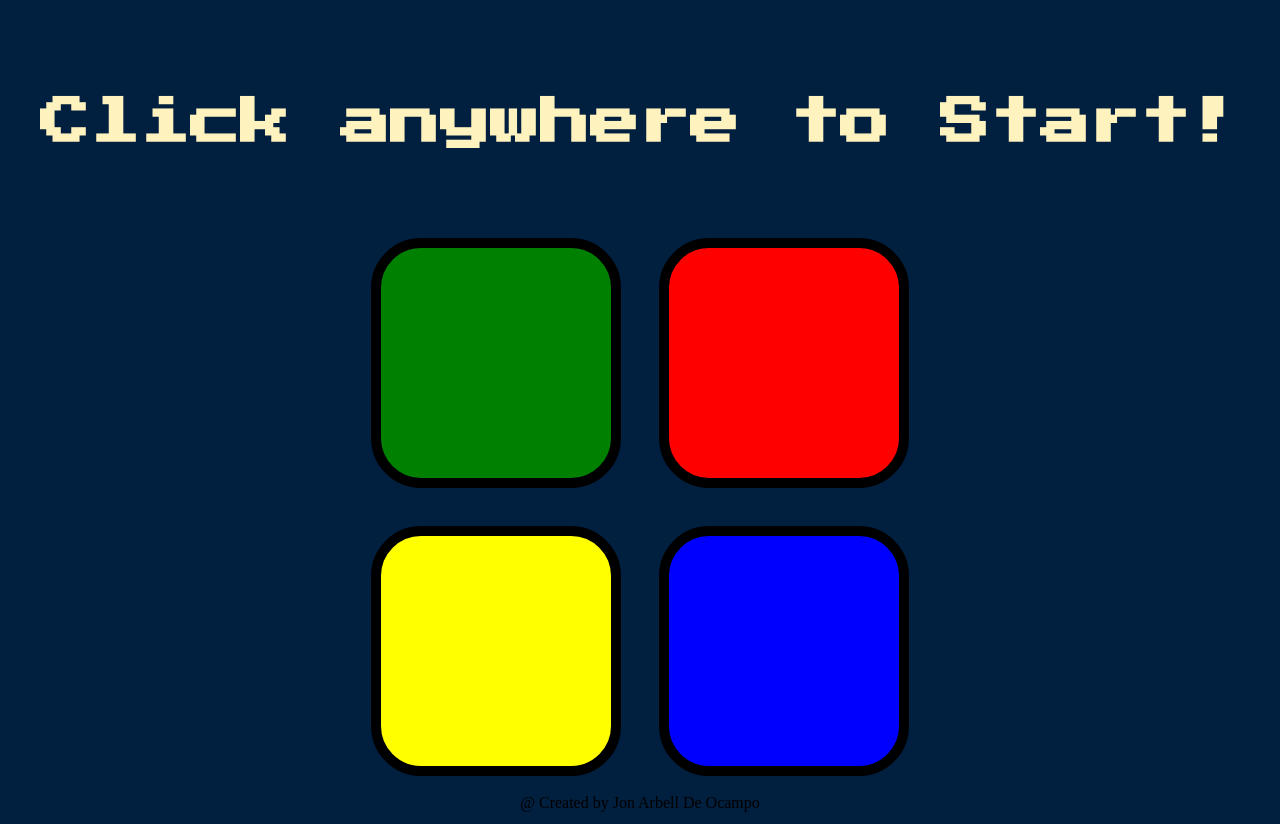
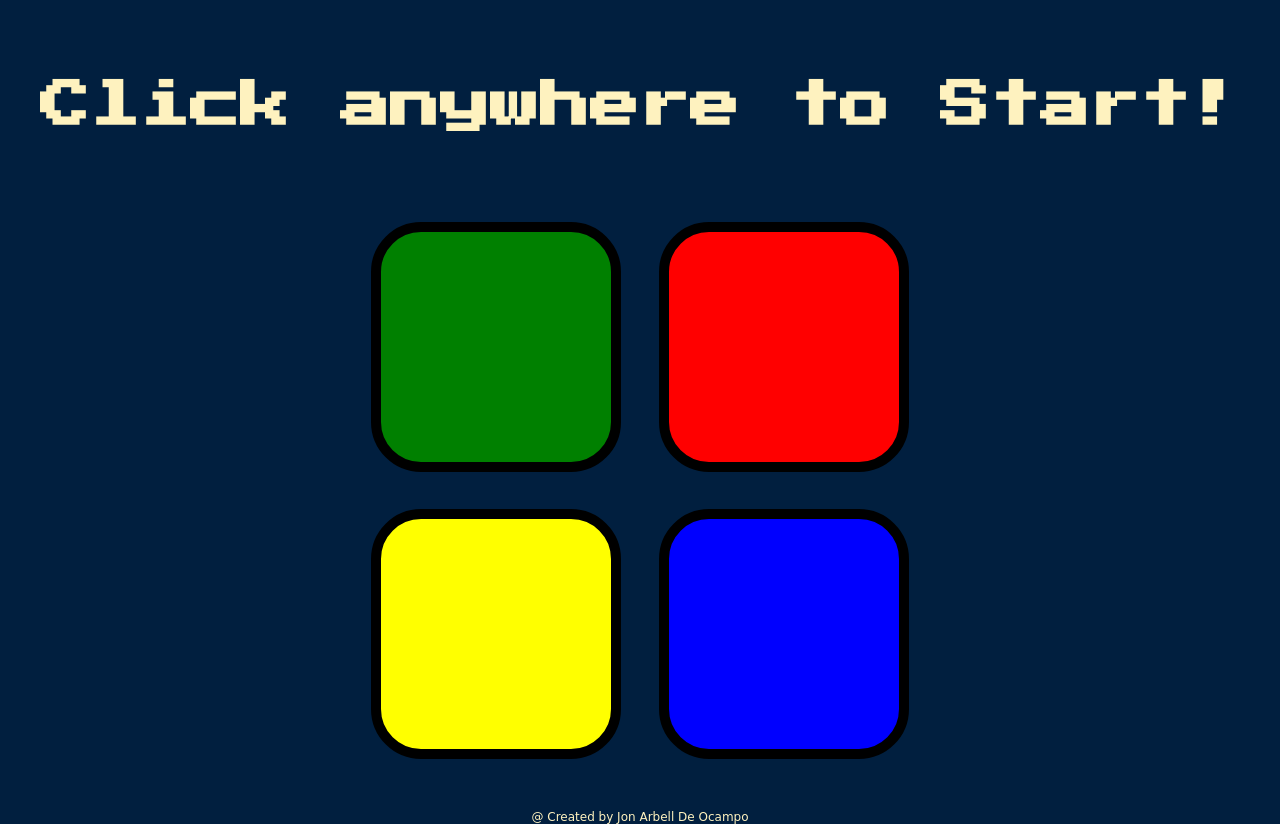
Before and after one commit to JonArbell/Boss-Level-Challenge-2-The-Simon-Game, a plain HTML site: page index.html in a window 1280 px wide. Drawn offline with Linux system fonts and the light colour scheme.

Commit message:
add style for footer

```diff
--- a/css/style.css
+++ b/css/style.css
@@ -1,20 +1,25 @@
 body{
+    color: #FEF2BF;
     margin: 0;
     background-color: #011F3F;
     display: flex;
     flex-direction: column;
     justify-content: center;
     align-items: center;
+    text-align: center;
+    font-family: 'Press Start 2P', cursive;
 }
 header{
-    margin-top: 5%;
+    margin-top: 3.7%;
     margin-bottom: 3%;
 }
 h1{
-    text-align: center;
-    color: #FEF2BF;
-    font-family: 'Press Start 2P', cursive;
     font-size: 50px;
+}
+
+footer{
+    font-family: cursive;
+    font-size: 12px;
 }
 
 main{
@@ -23,6 +28,7 @@ main{
     grid-template-columns: 1fr 1fr;
     height: 575px;
     width: 575px;
+    margin-bottom: 2.5%;
 }
 
 button{
```
